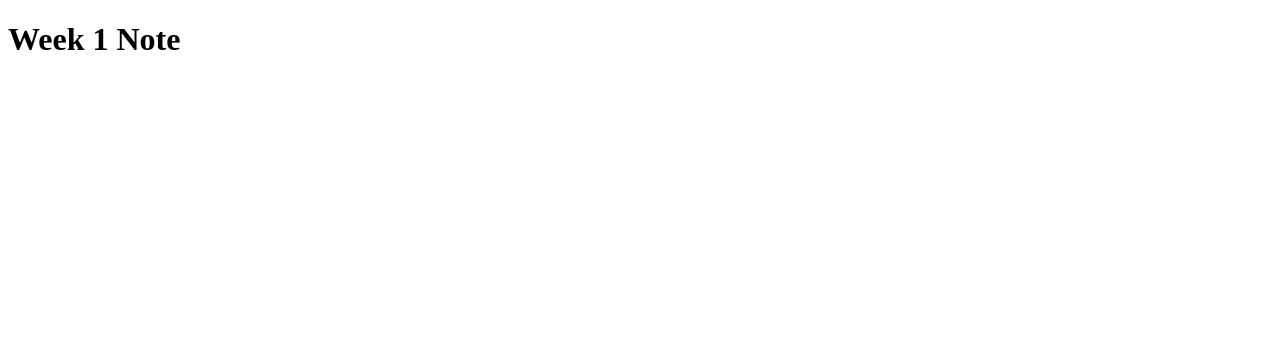
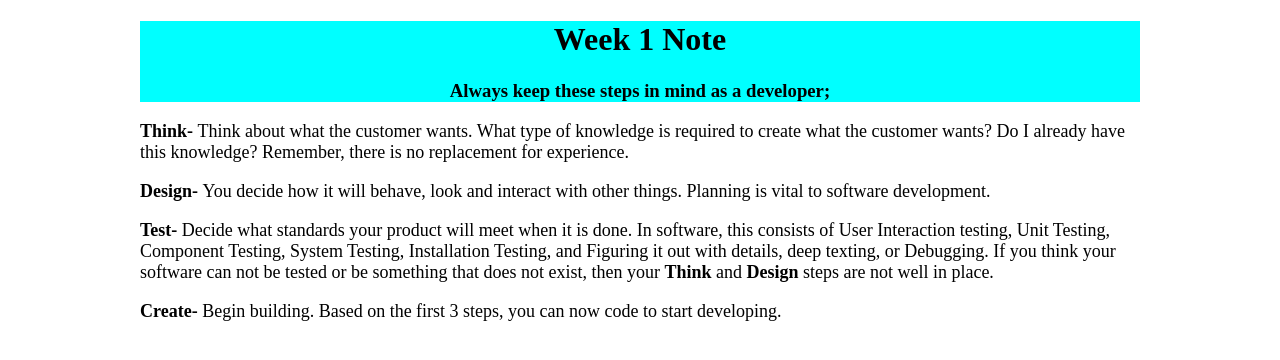
Before and after one commit to Ike-Icon/wdd330, a plain HTML site: page week1/index.html in a window 1280 px wide. Drawn offline with Linux system fonts and the light colour scheme.

Commit message:
Adding style to my notes

```diff
--- /dev/null
+++ b/css/style.css
@@ -0,0 +1,4 @@
+body{
+    margin: 0 auto;
+
+}
--- /dev/null
+++ b/week1/css/style.css
@@ -0,0 +1,16 @@
+body{
+    margin: 0 auto;
+    max-width: 1000px;
+}
+
+body p{
+    text-align: left;
+    font-size: large;
+}
+h1, h3{
+    text-align: center;
+}
+
+.headline{
+    background-color: aqua;
+}
--- a/week1/index.html
+++ b/week1/index.html
@@ -4,9 +4,17 @@
     <meta charset="UTF-8">
     <meta http-equiv="X-UA-Compatible" content="IE=edge">
     <meta name="viewport" content="width=device-width, initial-scale=1.0">
-    <title>Document</title>
+    <title>week 1 Notes</title>
+    <link rel="stylesheet" href="css/style.css">
 </head>
 <body>
-    <h1>Week 1 Note</h1>
+    <div class="headline">
+        <h1>Week 1 Note</h1>
+        <h3>Always keep these steps in mind as a developer;</h3>
+    </div>
+    <p><strong>Think- </strong>Think about what the customer wants. What type of knowledge is required to create what the customer wants? Do I already have this knowledge? Remember, there is no replacement for experience.</p>
+    <p><strong>Design- </strong>You decide how it will behave, look and interact with other things. Planning is vital to software development.</p>
+    <p><strong>Test- </strong>Decide what standards your product will meet when it is done. In software, this consists of User Interaction testing, Unit Testing, Component Testing, System Testing, Installation Testing, and Figuring it out with details, deep texting, or Debugging. If you think your software can not be tested or be something that does not exist, then your <strong>Think</strong> and <strong>Design</strong> steps are not well in place.</p>
+    <p><strong>Create- </strong>Begin building. Based on the first 3 steps, you can now code to start developing.</p>
 </body>
 </html>
```
Also changed, not shown: index.html (+1 -0 lines), week2/index.html (+12 -0 lines).
